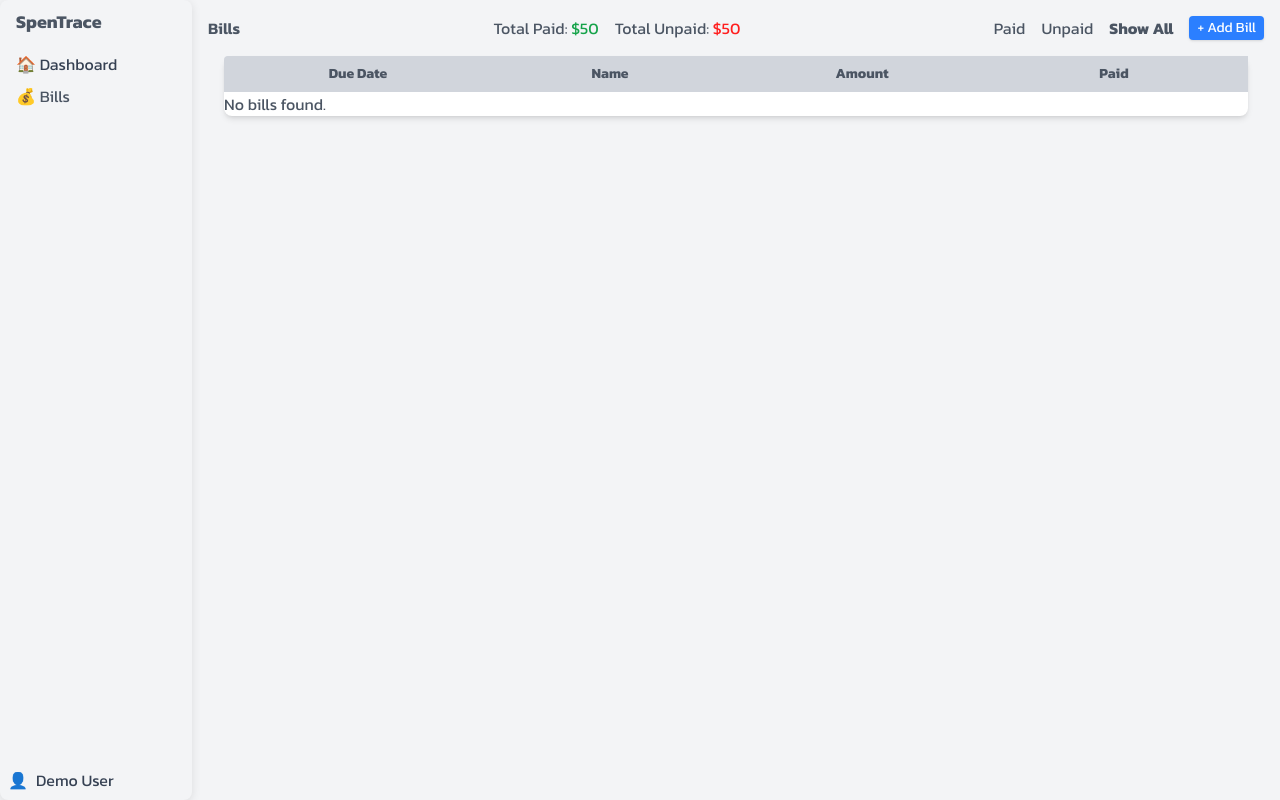
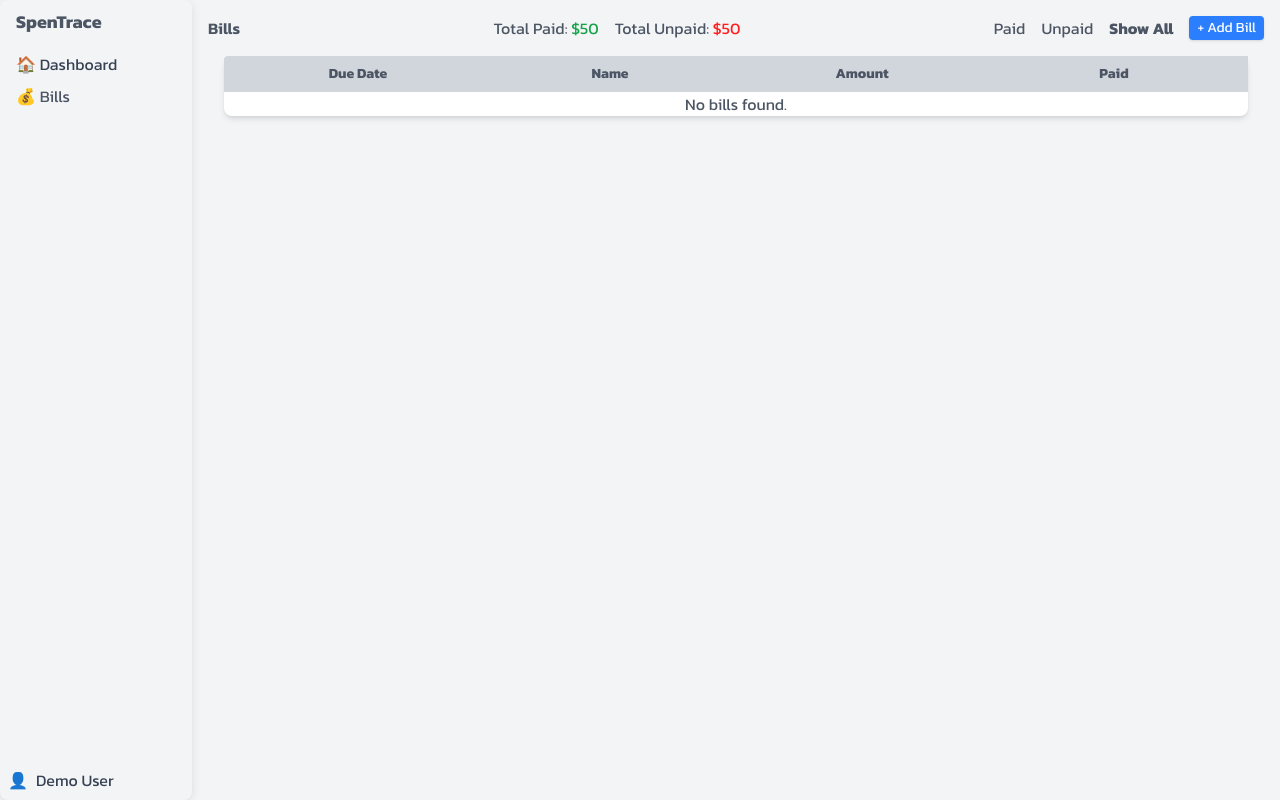
Before and after one commit to Bernard-Calma/spentrace, a Next.js app: page /demo/bills in a window 1280 px wide. Built offline with nearby package versions, Linux system fonts and the light colour scheme.

Commit message:
fix(Bills): Error on no bills created
Add if statement to add a p tag indicating No Bills Found

```diff
--- a/app/demo/bills/page.tsx
+++ b/app/demo/bills/page.tsx
@@ -54,7 +54,11 @@ const Bills = () => {
           <p className="flex-1 text-center">Amount</p>
           <p className="flex-1 text-center">Paid</p>
         </div>
-        <BillsList bills={billList} handleToggleBill={handleToggleBill} />
+        {bills?.length > 0 ? (
+          <BillsList bills={billList} handleToggleBill={handleToggleBill} />
+        ) : (
+          <p className="text-center">No bills found.</p>
+        )}
       </div>
     </div>
   );
```
